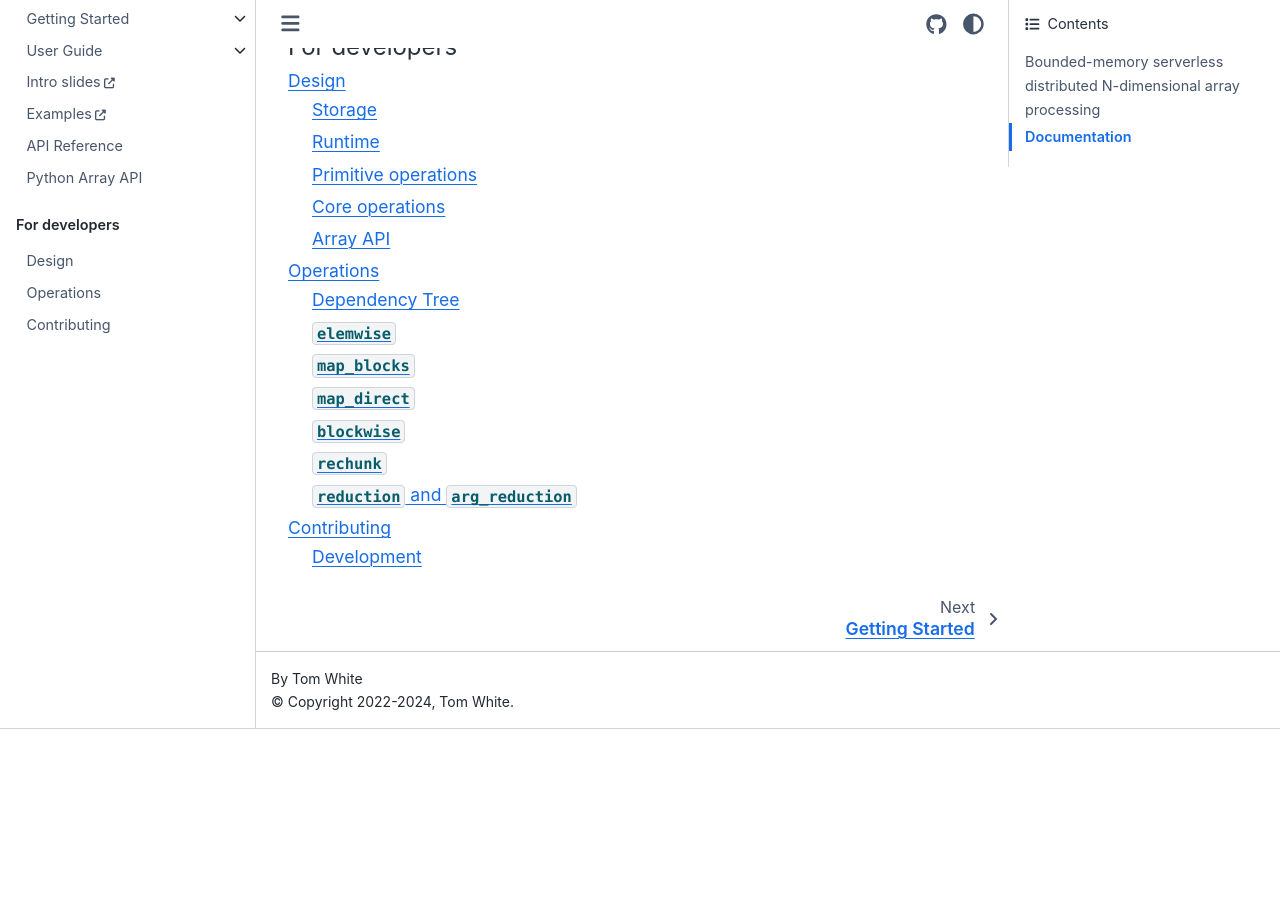
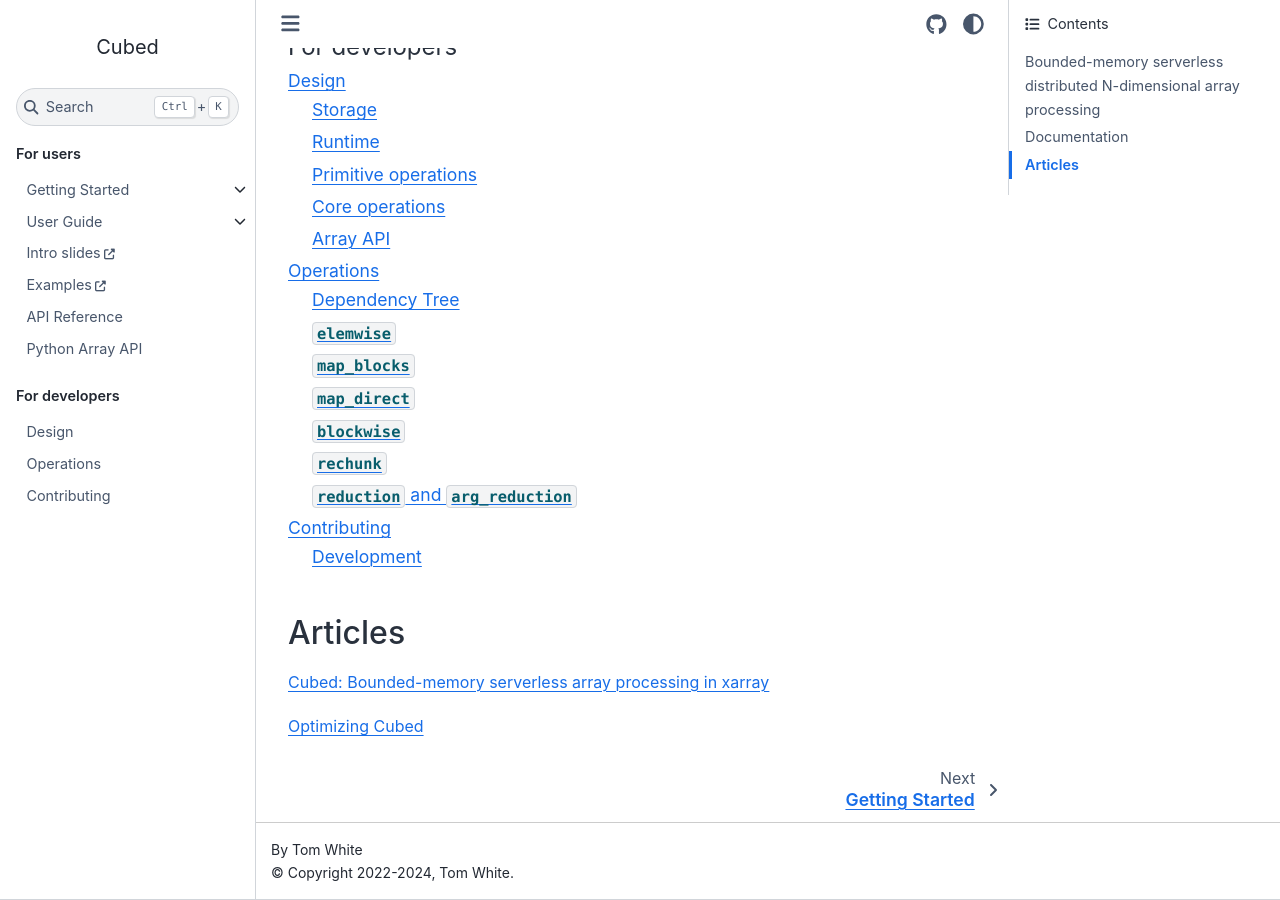
Before and after one commit to cubed-dev/cubed, a Sphinx documentation site: the page built from docs/index.md, in a window 1280 px wide and 900 px high, scrolled down 1321 px. Built offline with Sphinx 7.4.7 and the Sphinx Book theme 1.1.4, drawn with Linux system fonts in a browser that asks for light colours; pages that are not in the unit, such as notebooks, are missing from menus; before the commit the page ends 2050 px from its top, so only the background shows below that.

Commit message:
add links to blog posts

````diff
--- a/docs/index.md
+++ b/docs/index.md
@@ -37,3 +37,9 @@
 computation
 contributing
 ```
+
+## Articles
+
+[Cubed: Bounded-memory serverless array processing in xarray](https://xarray.dev/blog/cubed-xarray)
+
+[Optimizing Cubed](https://medium.com/pangeo/optimizing-cubed-7a0b8f65f5b7)
````
Also changed, not shown: README.md (+6 -0 lines).
